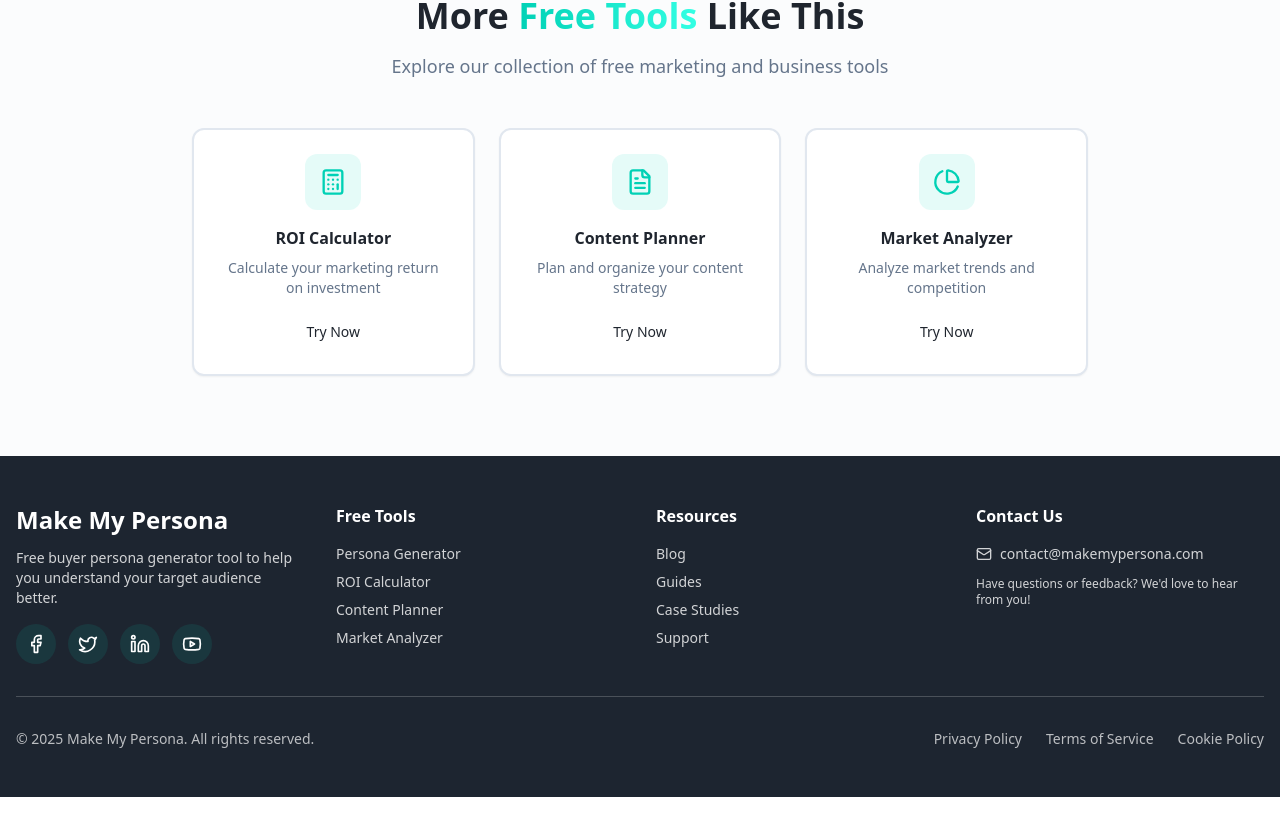
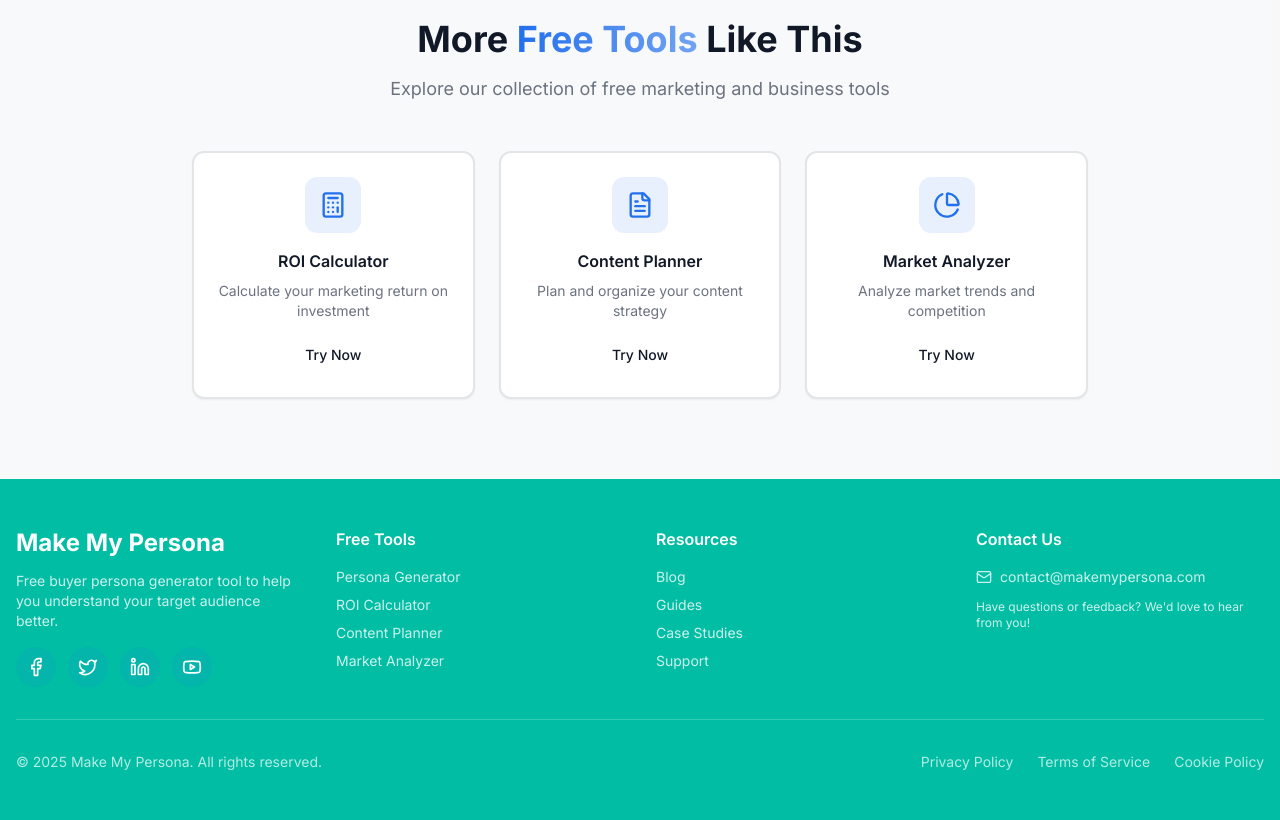
Before and after one commit to tristan-commits/omega-persona-creator, a React (Vite) app: page / in a window 1280 px wide. Shown: the part 3333-4153 px from the top of the page. Before the commit the page ends 4130 px from the top, so only its background shows below. Built offline with nearby package versions, Linux system fonts and the light colour scheme; the HTML template or start-up script is replaced by a standard one.

Commit message:
Refactor: Update design tokens

```diff
--- a/index.html
+++ b/index.html
@@ -3,6 +3,9 @@
   <head>
     <meta charset="UTF-8" />
     <meta name="viewport" content="width=device-width, initial-scale=1.0" />
+    <link rel="preconnect" href="https://fonts.googleapis.com">
+    <link rel="preconnect" href="https://fonts.gstatic.com" crossorigin>
+    <link href="https://fonts.googleapis.com/css2?family=Inter:wght@400;500;600;700;800&display=swap" rel="stylesheet">
     <title>Make My Persona - Free Buyer Persona Generator Tool</title>
     <meta name="description" content="Create detailed buyer personas in minutes with our free 7-step tool. Understand your target audience, improve marketing strategy, and drive better results with data-driven insights." />
     <meta name="author" content="Make My Persona" />
--- a/src/index.css
+++ b/src/index.css
@@ -8,42 +8,42 @@ All colors MUST be HSL.
 
 @layer base {
   :root {
-    --background: 0 0% 100%;
-    --foreground: 215 20% 15%;
+    --background: 210 20% 98%;
+    --foreground: 222 39% 11%;
 
     --card: 0 0% 100%;
-    --card-foreground: 215 20% 15%;
+    --card-foreground: 222 39% 11%;
 
     --popover: 0 0% 100%;
-    --popover-foreground: 215 20% 15%;
+    --popover-foreground: 222 39% 11%;
 
-    /* OmegaTheme-inspired teal primary */
-    --primary: 172 100% 41%;
+    /* Vivid blue primary */
+    --primary: 217 84% 53%;
     --primary-foreground: 0 0% 100%;
-    --primary-glow: 172 100% 60%;
+    --primary-glow: 217 84% 70%;
 
-    /* Dark navy secondary */
-    --secondary: 215 25% 15%;
+    /* Teal secondary */
+    --secondary: 172 100% 37%;
     --secondary-foreground: 0 0% 100%;
 
-    --muted: 210 40% 96.1%;
-    --muted-foreground: 215 16% 47%;
+    --muted: 0 0% 96%;
+    --muted-foreground: 220 9% 46%;
 
-    --accent: 172 100% 41%;
-    --accent-foreground: 0 0% 100%;
+    --accent: 200 100% 65%;
+    --accent-foreground: 222 39% 11%;
 
     --destructive: 0 84% 60%;
     --destructive-foreground: 0 0% 100%;
 
-    --border: 214 32% 91%;
-    --input: 214 32% 91%;
-    --ring: 172 100% 41%;
+    --border: 220 9% 90%;
+    --input: 220 9% 90%;
+    --ring: 217 84% 53%;
 
     --radius: 0.75rem;
 
     /* Custom design tokens */
-    --hero-gradient-start: 260 60% 45%;
-    --hero-gradient-end: 215 30% 20%;
+    --hero-gradient-start: 217 84% 53%;
+    --hero-gradient-end: 172 100% 37%;
     --success: 142 76% 36%;
     --warning: 38 92% 50%;
 
@@ -75,34 +75,34 @@ All colors MUST be HSL.
   }
 
   .dark {
-    --background: 215 28% 12%;
+    --background: 222 39% 11%;
     --foreground: 0 0% 95%;
 
-    --card: 215 25% 15%;
+    --card: 0 0% 20%;
     --card-foreground: 0 0% 95%;
 
-    --popover: 215 25% 15%;
+    --popover: 0 0% 20%;
     --popover-foreground: 0 0% 95%;
 
-    --primary: 172 100% 41%;
+    --primary: 217 84% 53%;
     --primary-foreground: 0 0% 100%;
-    --primary-glow: 172 100% 60%;
+    --primary-glow: 217 84% 70%;
 
-    --secondary: 215 20% 20%;
-    --secondary-foreground: 0 0% 95%;
+    --secondary: 172 100% 37%;
+    --secondary-foreground: 0 0% 100%;
 
-    --muted: 215 20% 20%;
-    --muted-foreground: 215 20% 65%;
+    --muted: 0 0% 20%;
+    --muted-foreground: 220 9% 65%;
 
-    --accent: 172 100% 41%;
-    --accent-foreground: 0 0% 100%;
+    --accent: 200 100% 65%;
+    --accent-foreground: 222 39% 11%;
 
     --destructive: 0 63% 31%;
     --destructive-foreground: 0 0% 95%;
 
-    --border: 215 20% 25%;
-    --input: 215 20% 25%;
-    --ring: 172 100% 41%;
+    --border: 220 9% 25%;
+    --input: 220 9% 25%;
+    --ring: 217 84% 53%;
     --sidebar-background: 240 5.9% 10%;
     --sidebar-foreground: 240 4.8% 95.9%;
     --sidebar-primary: 224.3 76.3% 48%;
--- a/tailwind.config.ts
+++ b/tailwind.config.ts
@@ -13,6 +13,16 @@ export default {
       },
     },
     extend: {
+      fontFamily: {
+        sans: ['Inter', 'system-ui', 'sans-serif'],
+      },
+      fontSize: {
+        'heading-lg': ['2.5rem', { lineHeight: '1.2', fontWeight: '700' }], // 40px
+        'heading-md': ['2rem', { lineHeight: '1.3', fontWeight: '700' }],    // 32px
+        'subheading-lg': ['1.75rem', { lineHeight: '1.4', fontWeight: '600' }], // 28px
+        'subheading': ['1.5rem', { lineHeight: '1.4', fontWeight: '600' }],     // 24px
+        'body': ['1rem', { lineHeight: '1.6', fontWeight: '400' }],            // 16px
+      },
       colors: {
         border: "hsl(var(--border))",
         input: "hsl(var(--input))",
```
